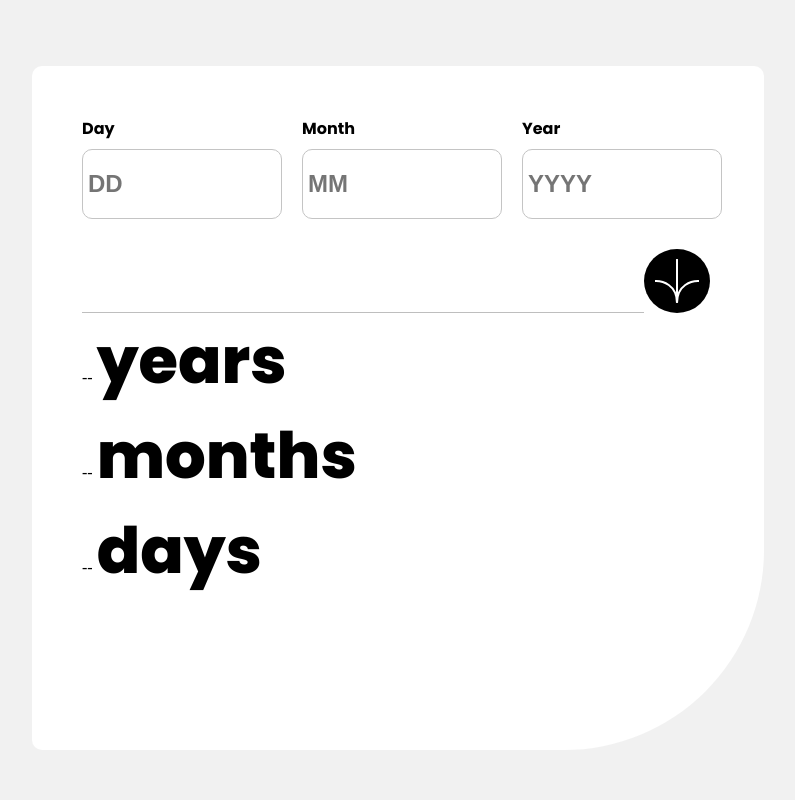
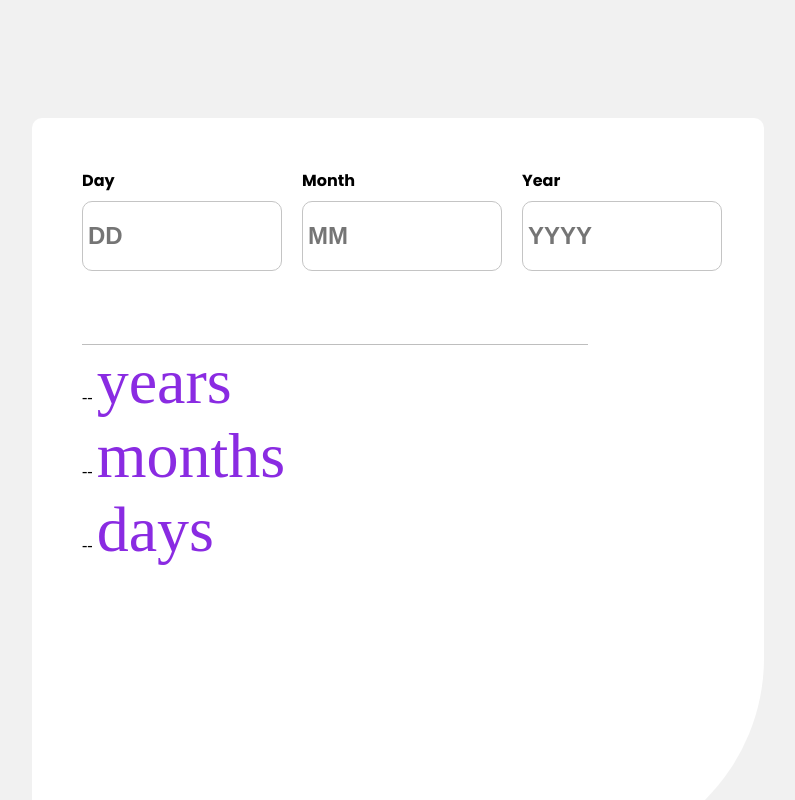
Before and after one commit to kes-crypto/AgeCalculator, a plain HTML site: page index.html in a window 1280 px wide. Shown: the top 800 px of the page, without its empty margins (242-1037 px from the left). Drawn offline with Linux system fonts and the light colour scheme.

Commit message:
JS added

```diff
--- a/style.css
+++ b/style.css
@@ -19,14 +19,14 @@ main{
     display: flex;
     align-items: center;
     justify-content: center;
-    height: 100vh;
+    height: 120vh;
 }
 .container{
   border-radius: 10px 10px 200px 10px;
   background-color: white;
   width: 50%;
   padding: 50px;
-  height: 73vh;
+  height: 80vh;
 }
 .inputs div {
     display: flex;
@@ -57,26 +57,17 @@ main{
 }
 .line {
   border-bottom: 1px solid rgb(190, 190, 190);
-  width: 89%;
+  width: 80%;
 
 }
-.image img{
-  margin-right: 0;
-  background-color: black;
-  border-radius: 50%;
-  padding: 10px;
+.display span {
+  font-size: 4rem;
+  color: blueviolet;
 }
-.display{
-  display: flex;
-  flex-direction: column;
 
+.display p {
+  font-family: Poppins-BoldItalic;
+  font-size: 4rem;
+  width: fit-content;
+  margin: 0;
 }
-span{
-  font-family: Poppins-ExtraBold;
-  width: 30%;
-  border: none;
-  text-align: center;
-  font-size: 4rem;
-  background-color: white;
-  margin-right: 20px;;
-}
```
Also changed, not shown: script.js (added, +7 -0 lines).
